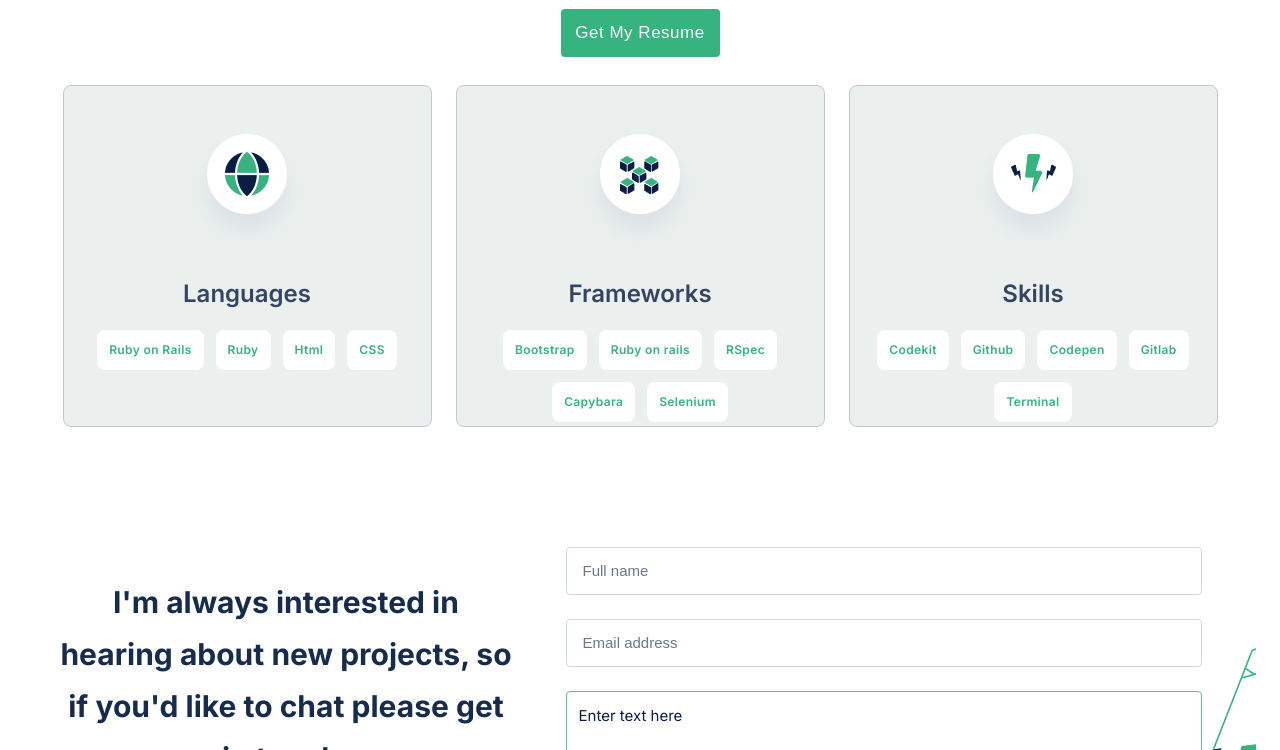
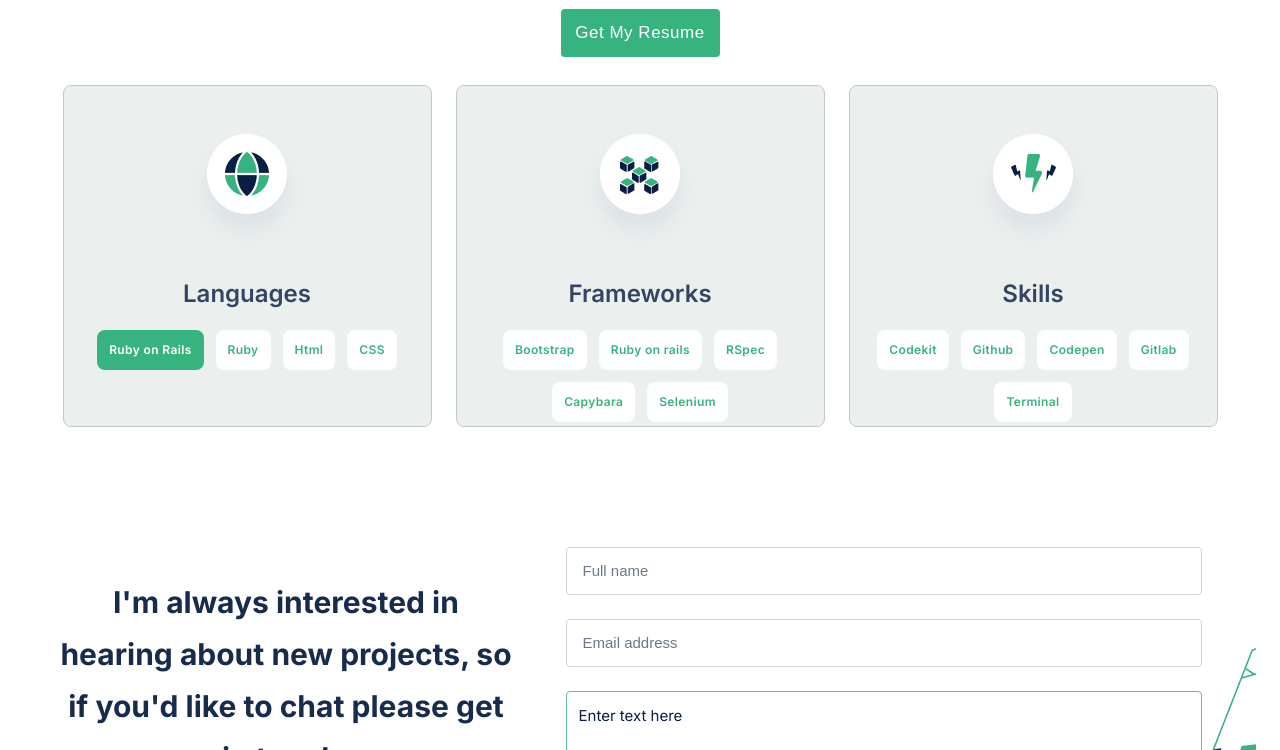
Before and after one commit to bamsi/portfolio, a website: page index.html in a window 1280 px wide. In both pictures the pointer is over the element "Ruby on Rails". Shown: the part 2807-3557 px from the top of the page. Drawn offline with Linux system fonts and the light colour scheme.

Commit message:
Add background-color and color transitions to about-buttons

```diff
--- a/css/style.css
+++ b/css/style.css
@@ -437,6 +437,12 @@ button:active {
   line-height: 16px;
   color: #36b37e;
   letter-spacing: 0.03em;
+  transition: background-color 500ms, color 1000ms;
+}
+
+.about-buttons div:hover {
+  background-color: #36b37e;
+  color: white;
 }
 
 .contact-section {
```
